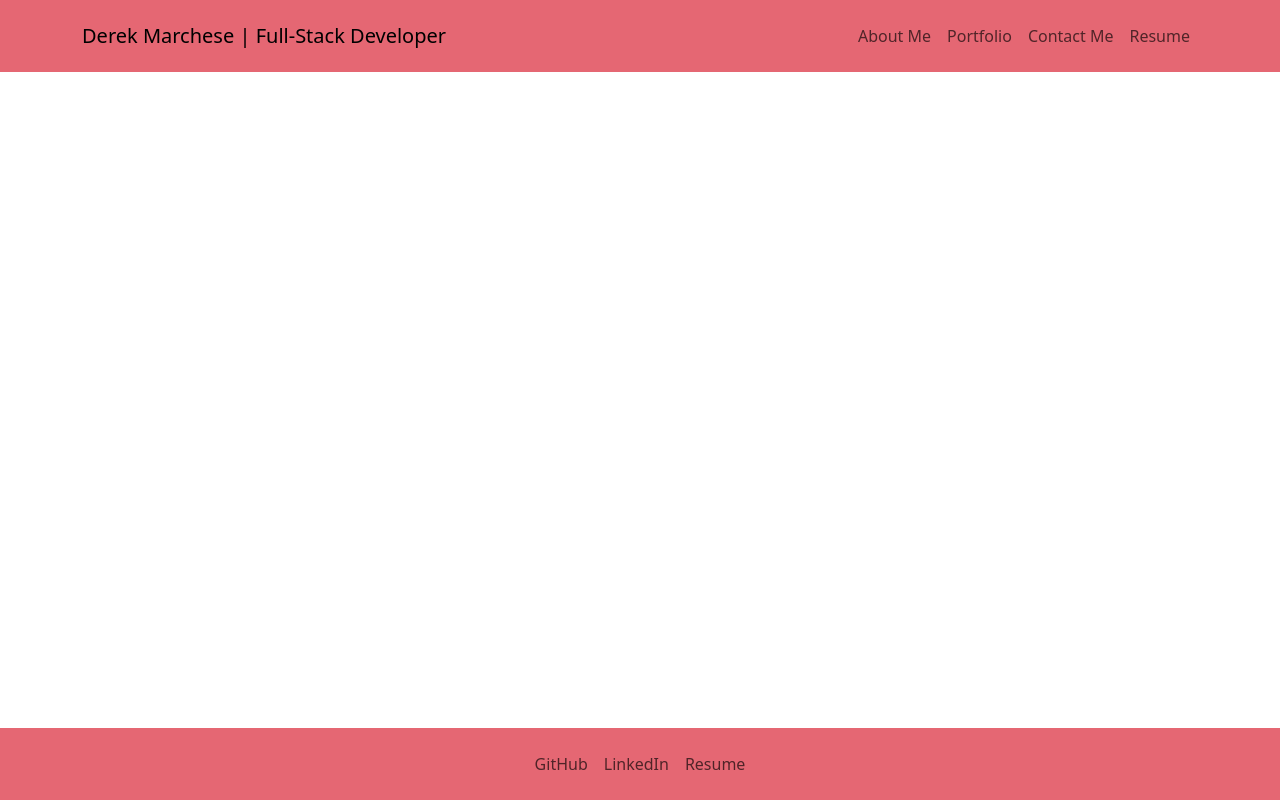
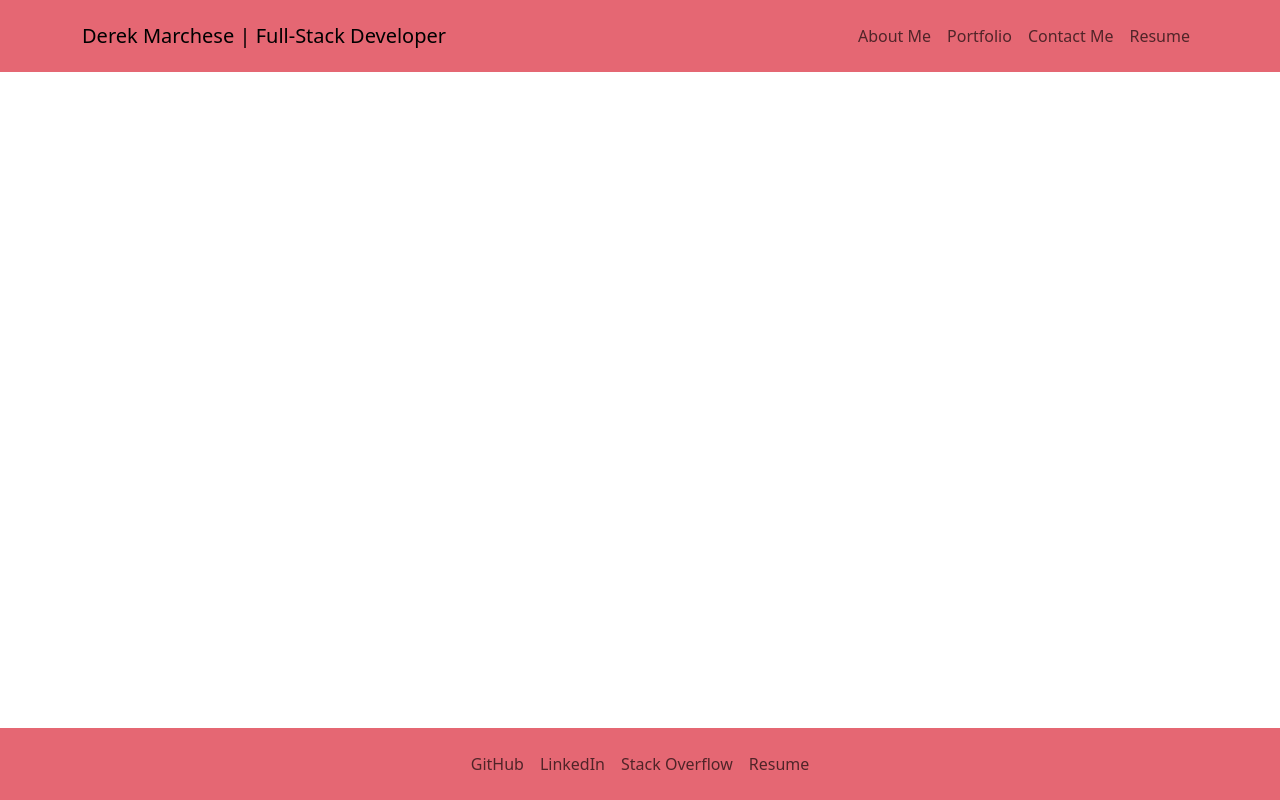
Before and after one commit to dtm589/react-portfolio, a React (Create React App) app: page / in a window 1280 px wide. Built offline with nearby package versions, Linux system fonts and the light colour scheme.

Commit message:
fixing footer

```diff
--- a/src/components/Footer.js
+++ b/src/components/Footer.js
@@ -5,13 +5,14 @@ import Navbar from 'react-bootstrap/Navbar';
 
 export default function Footer() {
     return (
-        <Navbar expand='lg' className=' fixed-bottom bg-danger bg-opacity-75 pt-3 pb-3'>
+        <Navbar className='fixed-bottom bg-danger bg-opacity-75 pt-3 pb-3'>
             <Container>
                 <Navbar.Toggle aria-controls='basic-navbar-nav' />
                 <Navbar.Collapse id='basic-navbar-nav'>
                     <Nav className='justify-content-center flex-grow-1'>
                         <Nav.Link target="_blank" href='https://github.com/dtm589'>GitHub</Nav.Link>
                         <Nav.Link target="_blank" href='https://www.linkedin.com/in/derek-marchese-083bb9187/'>LinkedIn</Nav.Link>
+                        <Nav.Link target="_blank" href='https://stackoverflow.com/users/21413063/dtm589'>Stack Overflow</Nav.Link>
                         <Nav.Link target="_blank" href='https://docs.google.com/document/d/1m0HGsMtAKk7Y_C8o3H_f8bGxrDCE2ckiSlZQGAyl9Mw/edit?usp=sharing'>Resume</Nav.Link>
                     </Nav>
                 </Navbar.Collapse>
```
